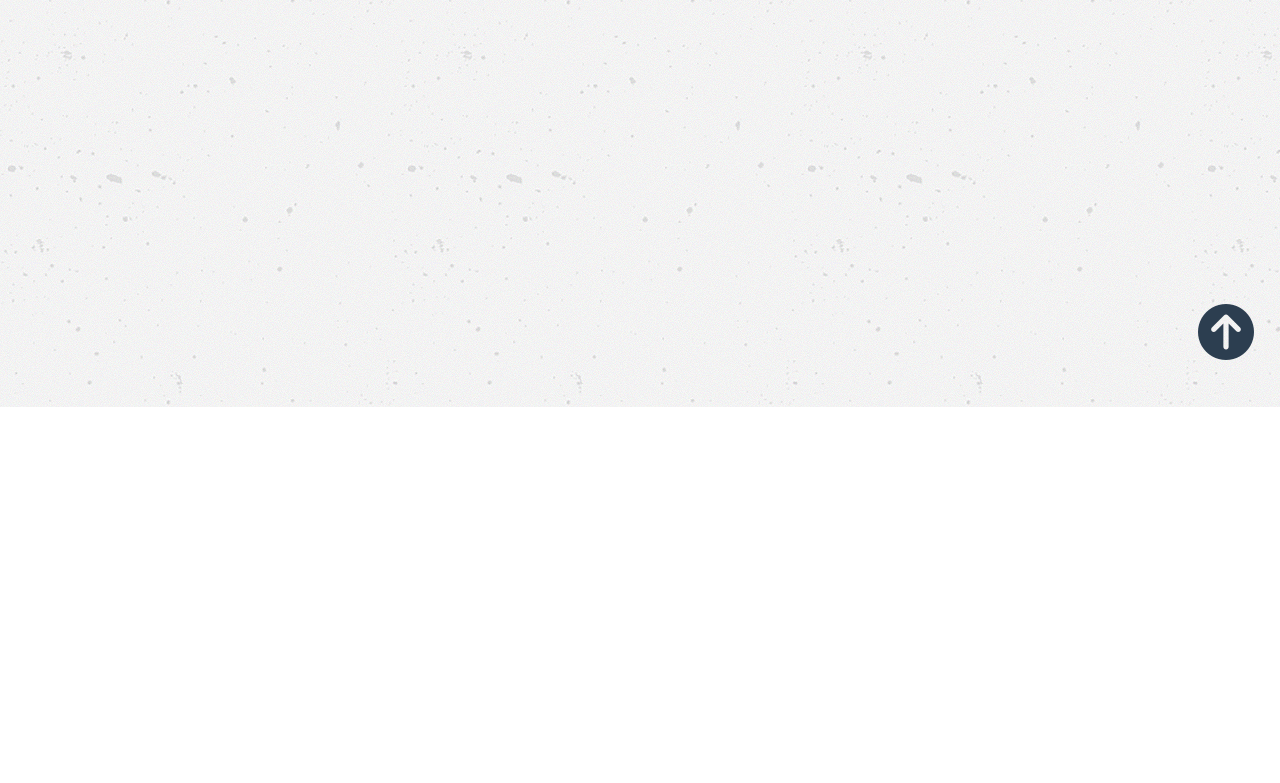
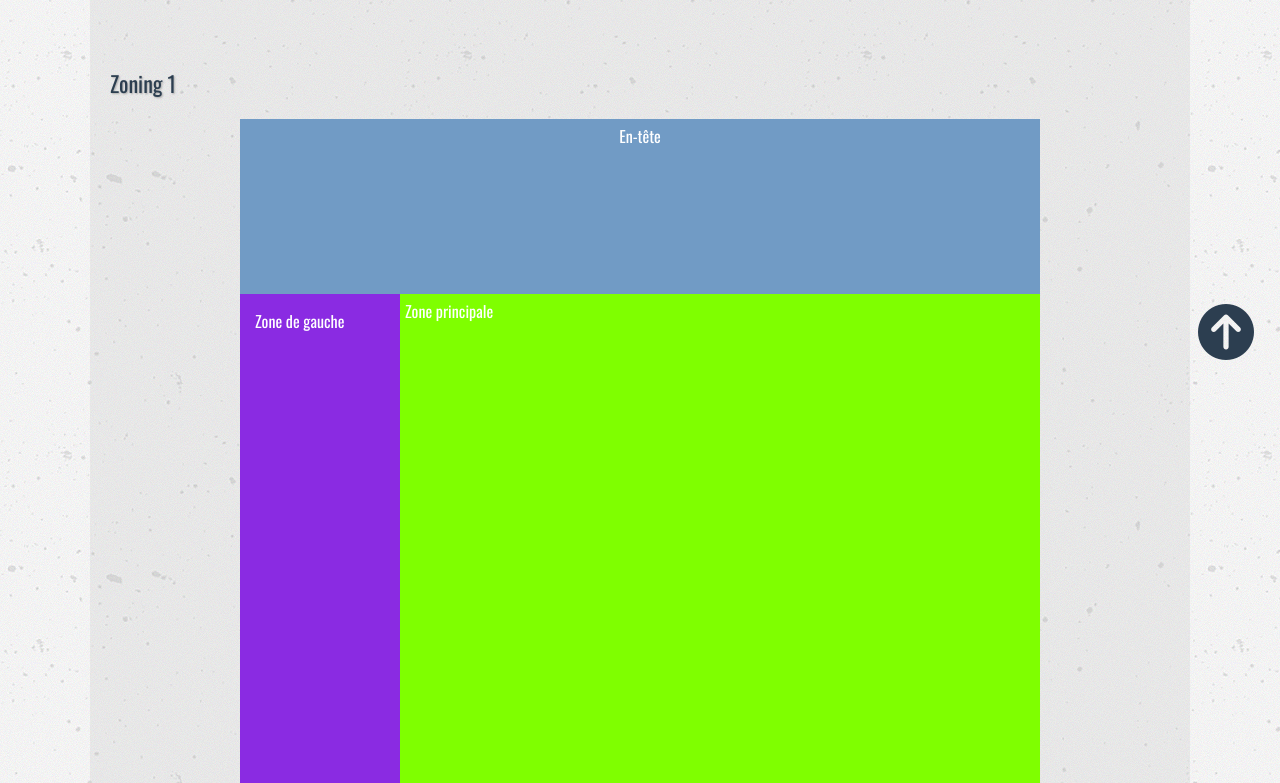
Before and after one commit to MostaphaOuahmane/premiersite, a plain HTML site: page zoning.html in a window 1280 px wide. Shown: the part 393-1176 px from the top of the page. Before the commit the page ends 800 px from the top, so only its background shows below. Drawn offline with nearby package versions, Linux system fonts and the light colour scheme.

Commit message:
vendredi

```diff
--- a/css/style.css
+++ b/css/style.css
@@ -539,9 +539,30 @@ iframe[allowfullscreen]{
         font-size: 120%;
 
 }
+/* style zoning */
+/* style zoning 1 */
+#zoning-1{
+    width: 800px;
+    margin: auto;
+    color: #fff;
+}
+#zoning-1 header{
+    text-align: center;
+}
+#zoning-1 aside{
+    height: 525px;
+    width: 20%;
+    background-color: blueviolet;
+}
+#zoning-1 section{
+    height: 525px;
+    width: 80%;
+    float: left;
+    margin: 0;
+    padding: 0;
+    background-color: chartreuse;
+}
 
-
-
- .clear { /* la classe clear pour rétablir le flux  */
+.clear { /* la classe clear pour rétablir le flux  */
     clear: both;
  }
--- a/zoning.html
+++ b/zoning.html
@@ -60,17 +60,35 @@
             <a href="recaptitulatif.html" title="html 5 css - " class="active">Récaptitulatif</a>
         </nav>
     </div>
-    <div>
-        <main>
+  <!-- contenu principal-->
+	<main>
+        <section>
+            <h2>Zoning - <i class="fas fa-grip-horizontal"></i></h2>
+        </section>
 
-        </main>
+		<section>
+			<h3>Zoning 1</h3>
+		</section>
+
+		<div id="zoning-1">
+
+			<header>
+				<p>En-tête</p>
+			</header>
+			<aside>
+				<p>Zone de gauche</p>
+			</aside>
+			<section>
+				<p>Zone principale</p>
+			</section>
+			<div class="clear"></div>
+		</div>
+    </main>
         <!-- fin de main -->
-    </div>
-    <div>
         <footer>
             <p>&copy;l'agence Surenes 2021 </p>
         </footer>
-    </div>
+
 </body>
 
 </html>
--- /dev/null
+++ b/zoning/css/04_zoninger.css
@@ -0,0 +1,59 @@
+
+        body {
+            background-color:#808000;
+
+        }
+
+        main {
+            width: 1200px;
+            margin: auto;
+
+        }
+
+        header {
+            float: left;
+            width: 1200px;
+            height: 150px;
+
+            background-color: #ffc0cb;
+            text-align: center;
+        }
+
+        aside {
+            float: left;
+            width: 200px;
+            min-height: 400px;
+            padding-left: 10px;
+            background-color: #7ff798;
+            box-sizing: border-box;
+            text-align: center;
+        }
+        .aside-droit{
+            float:right;
+            width: 200px;
+            min-height: 400px;
+
+            text-align: center;
+
+            background-color: #7ff798;
+            box-sizing: border-box;
+        }
+
+        section {
+            float: left;
+            width: 800px;
+            min-height: 400px;
+            padding-left: 10px;
+            background-color: #54f5cb;
+            box-sizing: border-box;
+            text-align: center;
+        }
+        h1{
+            margin: 0;
+        }
+
+
+
+        .clear {
+            clear: both;
+        }
--- /dev/null
+++ b/zoning/css/05_zoning.css
@@ -0,0 +1,82 @@
+@charset "UTF-8";
+/* reset simple  */
+/* l'étoile signifie tout all */
+/* sinon on peut utiliser le reset d'Eric Meyer qui se trouve à cette adresse : http://meyerweb.com/eric/tools/css/reset/ */
+* {
+    box-sizing: border-box;
+}
+
+html, body, div, span, applet, object, iframe,
+h1, h2, h3, h4, h5, h6, p, blockquote, pre,
+a, abbr, acronym, address, big, cite, code,
+del, dfn, em, img, ins, kbd, q, s, samp,
+small, strike, strong, sub, sup, tt, var,
+b, u, i, center,
+dl, dt, dd, ol, ul, li,
+fieldset, form, label, legend,
+table, caption, tbody, tfoot, thead, tr, th, td,
+article, aside, canvas, details, embed,
+figure, figcaption, footer, header, hgroup,
+menu, nav, output, ruby, section, summary,
+time, mark, audio, video {
+    margin: 0;
+	padding: 0;
+	border: 0;
+	font-size: 100%;
+	font: inherit;
+	vertical-align: baseline;
+}
+        body {
+            background-color:#f0fff0;
+            color: #fff;
+            font-size: 1.1em;
+            text-align: center;
+
+        }
+
+        main {
+            width: 800px;
+            margin: auto;
+
+
+        }
+
+        header {
+         width: 800px;
+        height: 200px;
+
+        background-color: #ff69b4;
+
+        }
+
+        aside {
+             width: 100px;
+            float: left;
+            height: 500px;
+            background-color: #808000;
+          }
+
+        section {
+            float: left;
+            width: 600px;
+            height: 500px;
+            background-color: #ffa500;
+
+           }
+
+
+         footer {
+           padding: 10px;
+          background-color: rgb(99, 95, 95);
+
+            }
+            p{
+                font-size: 1.2em;
+            }
+            small{
+                font-size: 0.7em;
+            }
+
+        .clear {
+            clear: both;
+        }
```
Also changed, not shown: zoning/01_block.html (added, +12 -0 lines), zoning/02-zoning.html (+13 -6 lines), zoning/03-zoning.html (added, +95 -0 lines), zoning/04-zoning.html (added, +39 -0 lines), zoning/05_zoning.html (added, +38 -0 lines), zoning02.html (added, +97 -0 lines), 1 other file.
